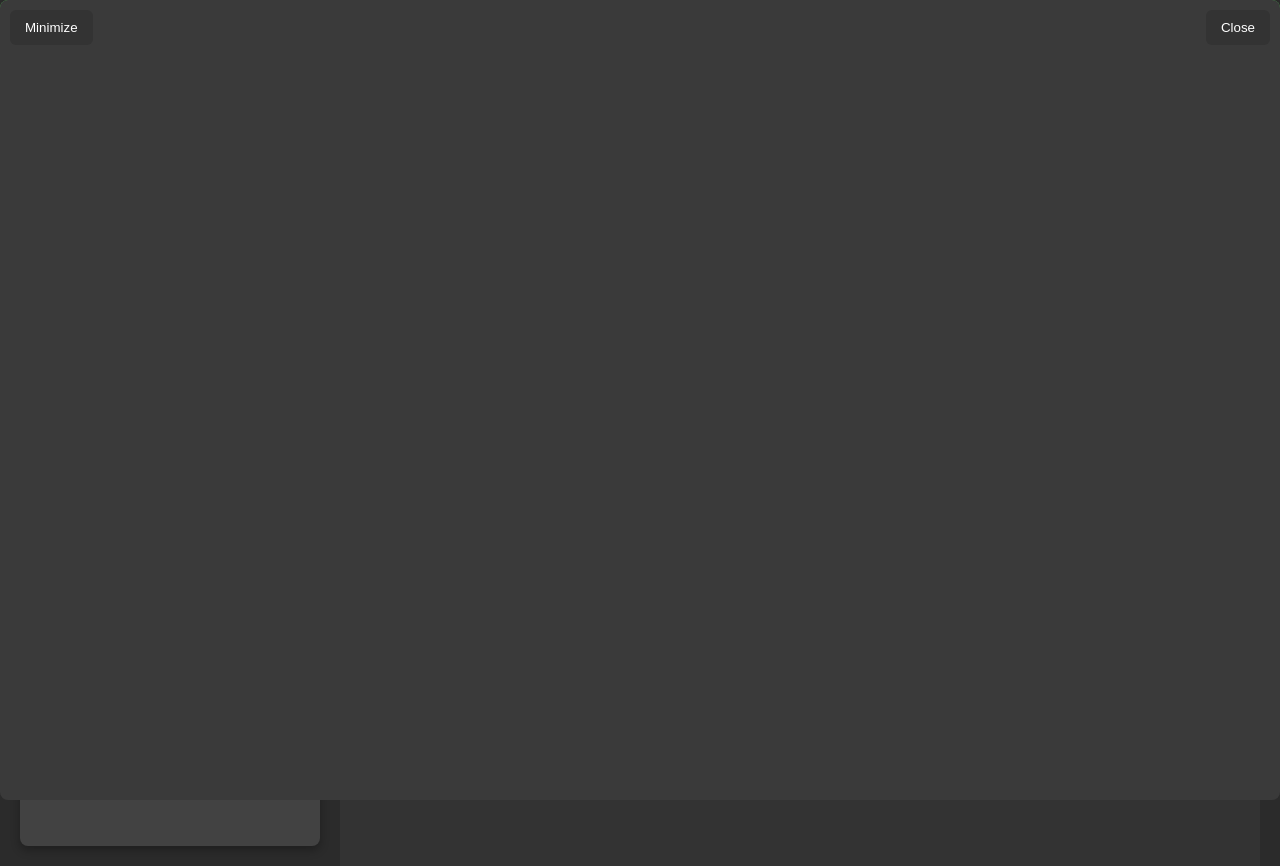
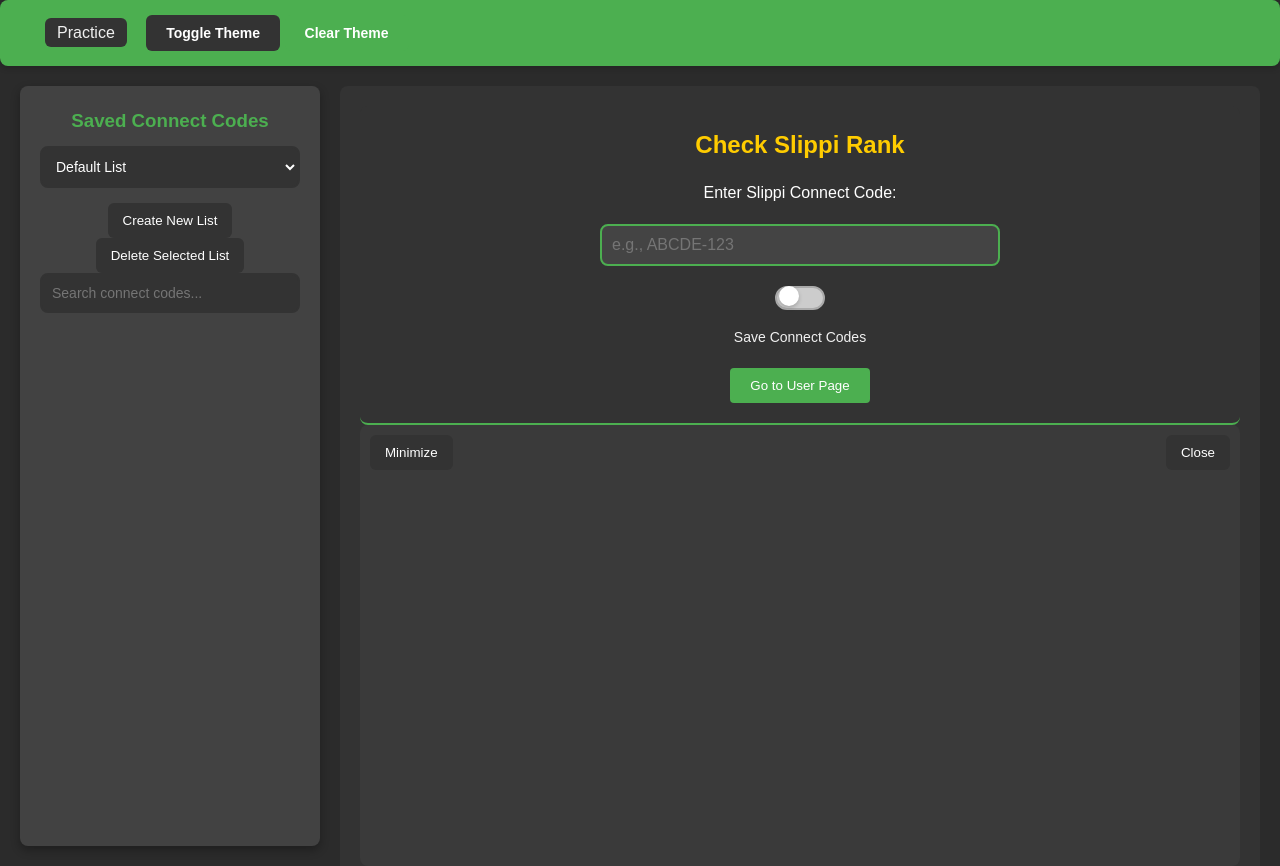
Before and after one commit to Godbrand1/Godbrand, a plain HTML site: page index.html in a window 1280 px wide. Drawn offline with Linux system fonts and the light colour scheme.

Commit message:
Update toggle_cc.css

```diff
--- a/toggle_cc.css
+++ b/toggle_cc.css
@@ -233,15 +233,7 @@
     overflow: hidden;
     display: flex;
     flex-direction: column;
-    position: fixed; /* For consistent positioning during minimization */
-    top: 0;
-    left: 0;
-    width: 100%;
-    height: 100%;
-    transition: all 0.4s cubic-bezier(0.4, 0, 0.2, 1); /* Smooth animations */
-    z-index: 1000; /* Ensure it stays above other content */
 }
-
 /* Minimized state */
 #iframe-container.minimized {
     height: 20%; /* Adjusted for a better aspect ratio */
@@ -251,21 +243,12 @@
     top: auto; /* Reset top position */
     left: auto; /* Reset left position */
     overflow: hidden; /* Hide overflow content */
-    border-radius: 16px; /* Enhance aesthetics with a rounded corner */
-    box-shadow: 0 4px 10px rgba(0, 0, 0, 0.3); /* Add a subtle shadow for depth */
-    z-index: 999; /* Reduce z-index for minimized state */
+    z-index: 999; /* Reduce z-index if necessary */
 }
-
-/* Iframe */
 #iframe-container iframe {
     flex: 1;
     border: none;
-    border-radius: inherit; /* Match container's border radius */
-    width: 100%;
-    height: 100%;
-    transition: transform 0.3s ease-in-out; /* Smooth iframe resizing */
 }
-
 /* Add hover effect for minimized iframe */
 #iframe-container.minimized:hover {
     box-shadow: 0 6px 12px rgba(0, 0, 0, 0.4); /* Slightly stronger shadow on hover */
```
